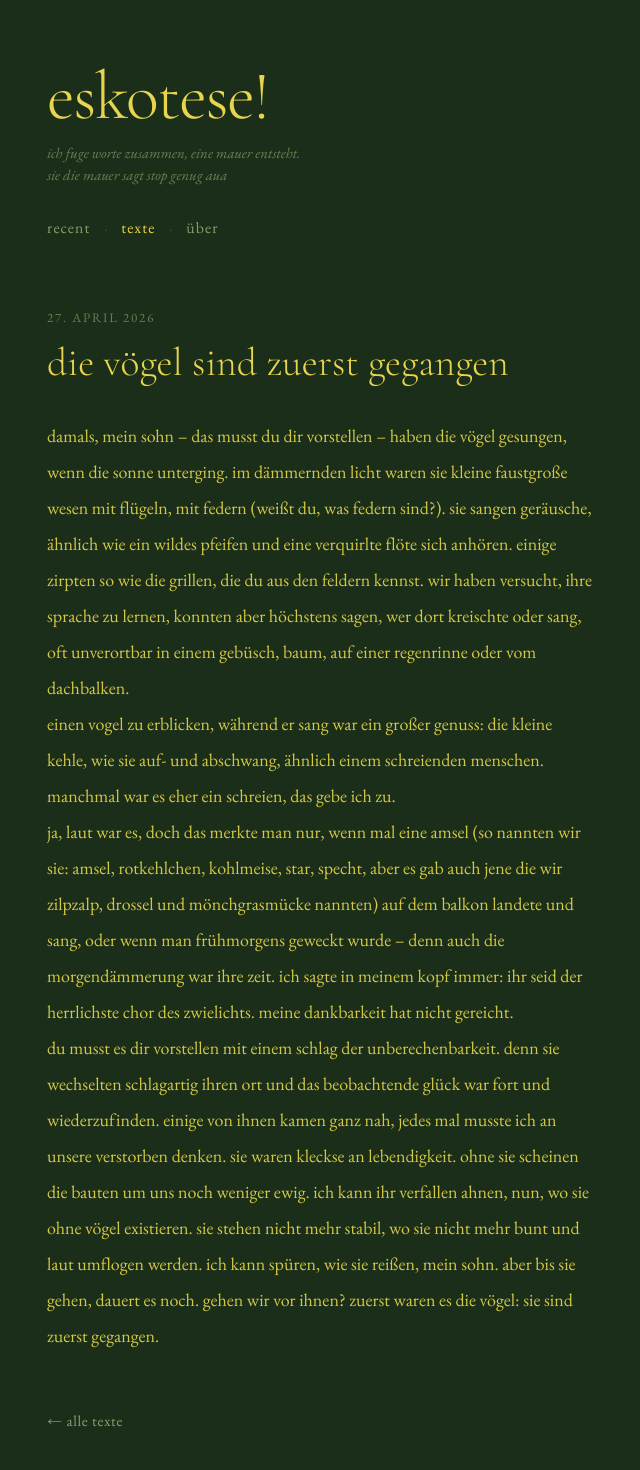
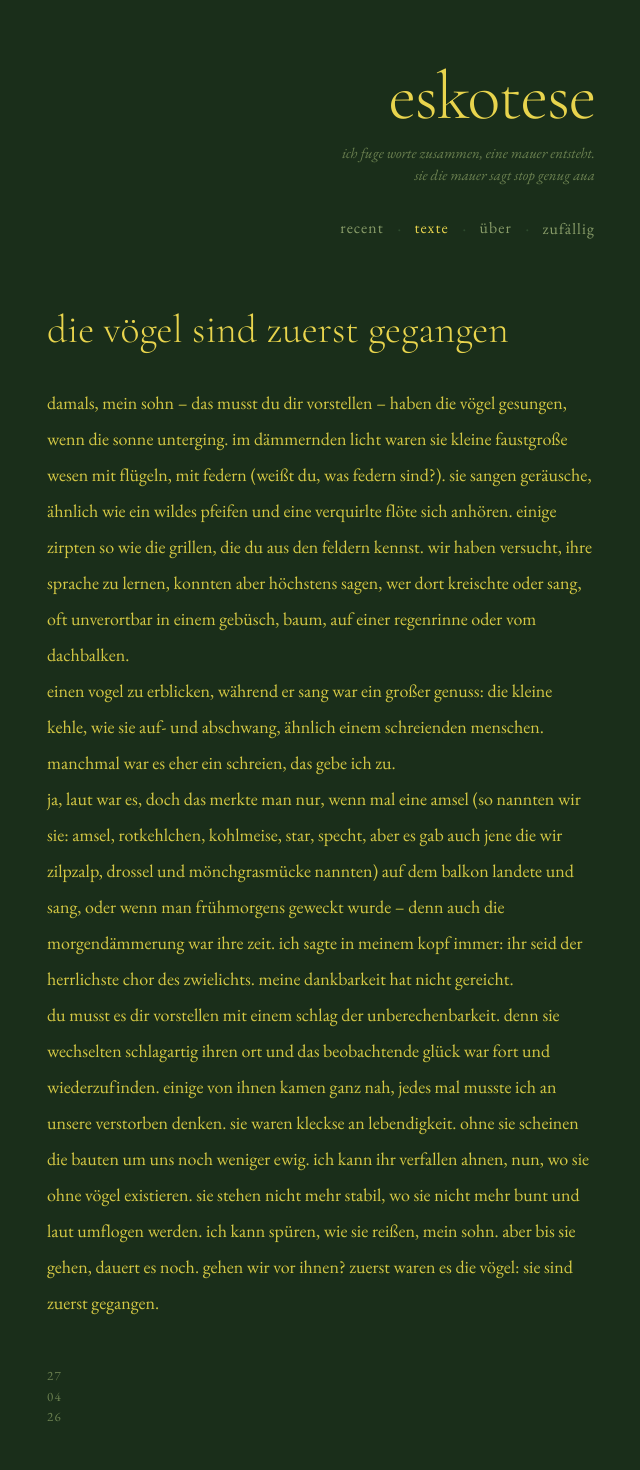
Before and after one commit to petroleumlampe/eskotese, a Next.js app: page /texte/die-voegel-sind-zuerst-gegangen in a window 1280 px wide. Shown: the top 1470 px of the page, without its empty margins (319-959 px from the left). Built offline with nearby package versions, Linux system fonts and the light colour scheme; no server answers.

Commit message:
kein ausrufezeichen; header rechtsbündig; zufällig-button; datum gestapelt unterm text

```diff
--- /dev/null
+++ b/src/app/api/random/route.ts
@@ -0,0 +1,9 @@
+import { NextResponse } from 'next/server'
+import { getAllTexte } from '@/lib/texte'
+
+export async function GET() {
+  const texte = getAllTexte()
+  if (texte.length === 0) return NextResponse.json({ slug: null })
+  const random = texte[Math.floor(Math.random() * texte.length)]
+  return NextResponse.json({ slug: random.slug })
+}
--- a/src/app/globals.css
+++ b/src/app/globals.css
@@ -53,6 +53,7 @@ a:hover {
 /* Header */
 .site-header {
   margin-bottom: 3.5rem;
+  text-align: right;
 }
 
 .site-title a {
@@ -78,6 +79,7 @@ a:hover {
   display: flex;
   align-items: center;
   gap: 0.75rem;
+  justify-content: flex-end;
 }
 
 .nav-link {
@@ -108,6 +110,15 @@ a:hover {
   to   { opacity: 1; transform: translateY(0); }
 }
 
+/* nav random button */
+.nav-random {
+  background: none;
+  border: none;
+  padding: 0;
+  cursor: pointer;
+  font-family: 'EB Garamond', serif;
+}
+
 /* Text display */
 .text-date {
   font-size: 0.72rem;
@@ -115,6 +126,16 @@ a:hover {
   text-transform: uppercase;
   color: var(--muted-dark);
   margin-bottom: 0.6rem;
+}
+
+.text-date-stacked {
+  display: flex;
+  flex-direction: column;
+  color: var(--muted-dark);
+  font-size: 0.72rem;
+  letter-spacing: 0.1em;
+  line-height: 1.6;
+  margin-top: 2.5rem;
 }
 
 .text-title {
--- a/src/app/layout.tsx
+++ b/src/app/layout.tsx
@@ -4,7 +4,7 @@ import Header from '@/components/Header'
 import { AuthProvider } from '@/context/AuthContext'
 
 export const metadata: Metadata = {
-  title: 'eskotese!',
+  title: 'eskotese',
   description: 'ich fuge worte zusammen, eine mauer entsteht.',
 }
 
--- a/src/components/Header.tsx
+++ b/src/components/Header.tsx
@@ -1,6 +1,7 @@
 'use client'
 import Link from 'next/link'
 import { usePathname } from 'next/navigation'
+import RandomButton from '@/components/RandomButton'
 
 export default function Header() {
   const pathname = usePathname()
@@ -8,7 +9,7 @@ export default function Header() {
   return (
     <header className="site-header">
       <div className="site-title">
-        <Link href="/">eskotese!</Link>
+        <Link href="/">eskotese</Link>
       </div>
       <p className="site-subtitle">
         ich fuge worte zusammen, eine mauer entsteht.<br />
@@ -26,6 +27,8 @@ export default function Header() {
         <Link href="/ueber" className={`nav-link${pathname === '/ueber' ? ' active' : ''}`}>
           über
         </Link>
+        <span className="nav-sep">·</span>
+        <RandomButton />
       </nav>
     </header>
   )
--- /dev/null
+++ b/src/components/RandomButton.tsx
@@ -0,0 +1,18 @@
+'use client'
+import { useRouter } from 'next/navigation'
+
+export default function RandomButton() {
+  const router = useRouter()
+
+  const handleClick = async () => {
+    const res = await fetch('/api/random')
+    const data = await res.json()
+    if (data.slug) router.push(`/texte/${data.slug}`)
+  }
+
+  return (
+    <button onClick={handleClick} className="nav-link nav-random">
+      zufällig
+    </button>
+  )
+}
--- a/src/components/SingleTextContent.tsx
+++ b/src/components/SingleTextContent.tsx
@@ -8,10 +8,19 @@ interface Props {
   text: Text
 }
 
-function formatDate(dateStr: string) {
-  if (!dateStr) return ''
+function StackedDate({ dateStr }: { dateStr: string }) {
+  if (!dateStr) return null
   const d = new Date(dateStr)
-  return d.toLocaleDateString('de-DE', { year: 'numeric', month: 'long', day: 'numeric' })
+  const day = String(d.getDate()).padStart(2, '0')
+  const month = String(d.getMonth() + 1).padStart(2, '0')
+  const year = String(d.getFullYear()).slice(-2)
+  return (
+    <div className="text-date-stacked">
+      <span>{day}</span>
+      <span>{month}</span>
+      <span>{year}</span>
+    </div>
+  )
 }
 
 export default function SingleTextContent({ text }: Props) {
@@ -36,9 +45,9 @@ export default function SingleTextContent({ text }: Props) {
         </div>
       )}
       <article>
-        <p className="text-date">{formatDate(text.date)}</p>
         <h2 className="text-title">{text.title}</h2>
         <div className="text-content">{text.content}</div>
+        <StackedDate dateStr={text.date} />
       </article>
       <Link href="/texte" className="back-link">← alle texte</Link>
     </div>
```
